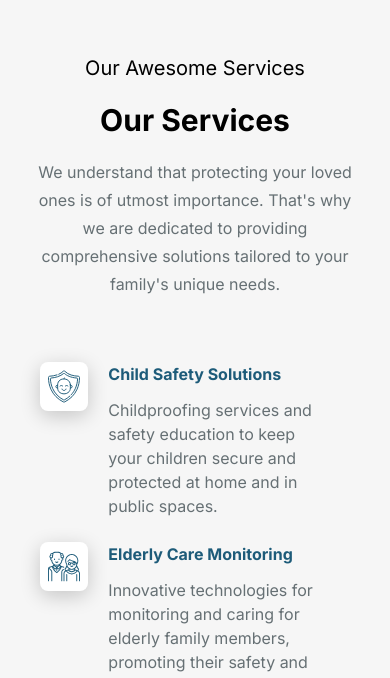
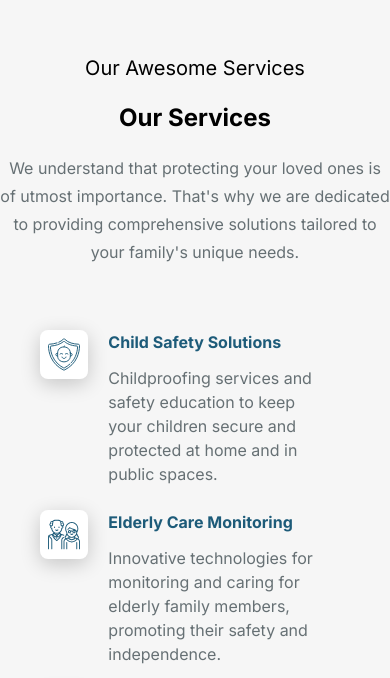
Before and after one commit to kiancodemy/-nextjs-typescript, a Next.js app: page / in a window 390 px wide. Shown: the part 1658-2336 px from the top of the page. Built offline with nearby package versions, Linux system fonts and the light colour scheme.

Commit message:
'resize'

```diff
--- a/app/components/Service.tsx
+++ b/app/components/Service.tsx
@@ -70,21 +70,21 @@ const elements = servicecotent.items.map((element) => {
 
 export default function Service() {
   return (
-    <section>
-      <div className=" bg-light py-10 mt-10  ">
-        <div className="text-center mt-5">
+    <section className="bg-light">
+      <div className=" container mx-auto py-10 mt-10 mb-20  ">
+        <div className="max-w-xl text-center mx-auto mt-5">
           <span className="before:content-[''] relative before:w-0 before:hover:w-full before:transition-all before:duration-500 before:rounded-md py-1 px-2 ease-in before:absolute before:top-0 before:left-0 before:z-[-5] before:bottom-0 before:bg-yellow-500 z-50 font-semiboldl text-xl ">
             {servicecotent.heading.sub}
           </span>
-          <h1 className="font-bold text-3xl lg:text-4xl py-5 ">
+          <h1 className="font-bold text-2xl lg:text-4xl py-5 ">
             {servicecotent.heading.title}
           </h1>
-          <p className="w-8/10 lg:w-1/2 px-[28px] text-body mx-auto leading-7">
+          <p className=" text-body mx-auto leading-7">
             {servicecotent.heading.des}
           </p>
         </div>
         {/*second  */}
-        <div className="py-16 px-10 gap-x-3 gap-y-6  lg:grid md:grid-cols-2 md:grid lg:grid-cols-3 flex flex-col">
+        <div className="py-16 px-10 gap-x-3 gap-y-6 grid-col-1  lg:grid md:grid-cols-2  lg:grid-cols-3 grid grid-col1-1">
           {elements}
         </div>
       </div>
```
